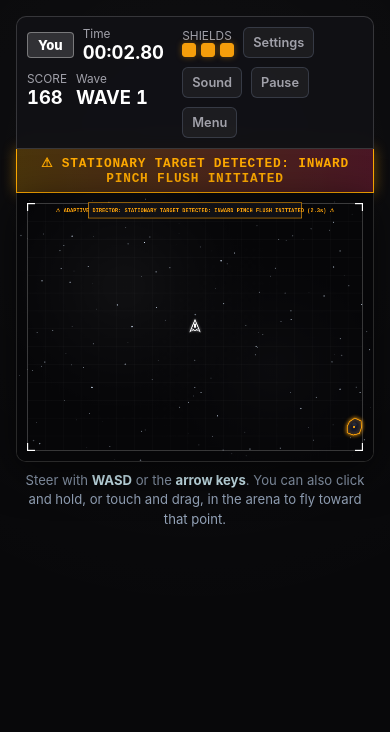
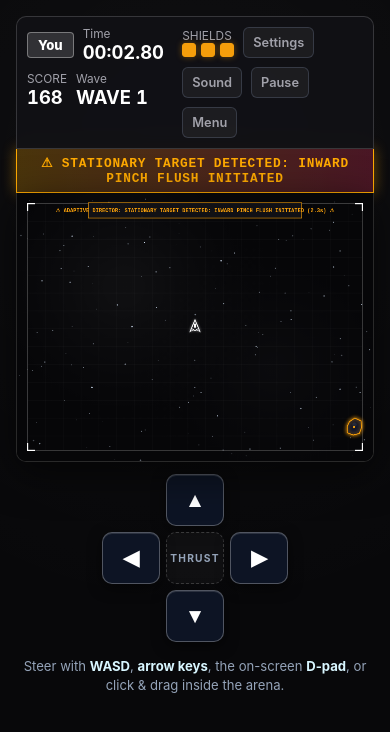
Before and after one commit to DevSolanki-works/Voidrun, a website with bundled scripts: page index.html in a window 390 px wide. Both pictures are taken after a click on the button "Start: Play the game". Built offline with nearby package versions, Linux system fonts and the light colour scheme.

Commit message:
add mobile touch D-Pad controls and update arena control instructions

```diff
--- a/css/style.css
+++ b/css/style.css
@@ -366,6 +366,92 @@ body {
 
 .arena-control-help strong { color: #d8f6ff; }
 
+/* On-Screen Mobile Touch D-Pad */
+.mobile-controls-pad {
+  display: flex;
+  flex-direction: column;
+  align-items: center;
+  justify-content: center;
+  gap: 6px;
+  margin: 12px auto 6px;
+  user-select: none;
+  -webkit-user-select: none;
+  touch-action: none;
+}
+
+.dpad-row {
+  display: flex;
+  align-items: center;
+  justify-content: center;
+  gap: 6px;
+}
+
+.dpad-btn {
+  width: 58px;
+  height: 52px;
+  border-radius: 10px;
+  background: rgba(15, 23, 42, 0.85);
+  border: 1.5px solid rgba(255, 255, 255, 0.28);
+  color: #ffffff;
+  font-size: 1.3rem;
+  font-weight: 700;
+  display: flex;
+  align-items: center;
+  justify-content: center;
+  cursor: pointer;
+  box-shadow: 0 4px 14px rgba(0, 0, 0, 0.55), inset 0 1px 0 rgba(255, 255, 255, 0.12);
+  transition: transform 0.06s ease-out, background 0.06s ease-out, border-color 0.06s ease-out;
+  touch-action: manipulation;
+  -webkit-tap-highlight-color: transparent;
+  outline: none;
+}
+
+.dpad-btn:hover {
+  background: rgba(30, 41, 59, 0.95);
+  border-color: rgba(255, 255, 255, 0.5);
+}
+
+.dpad-btn:active,
+.dpad-btn.active {
+  background: rgba(255, 255, 255, 0.28);
+  border-color: #ffffff;
+  color: #ffffff;
+  transform: scale(0.93);
+  box-shadow: 0 0 16px rgba(255, 255, 255, 0.45), inset 0 2px 4px rgba(0, 0, 0, 0.5);
+}
+
+.dpad-center-hub {
+  width: 58px;
+  height: 52px;
+  border-radius: 10px;
+  background: rgba(255, 255, 255, 0.03);
+  border: 1px dashed rgba(255, 255, 255, 0.18);
+  display: flex;
+  align-items: center;
+  justify-content: center;
+  font-size: 0.64rem;
+  letter-spacing: 0.12em;
+  color: #94a3b8;
+  font-weight: 700;
+}
+
+@media (min-width: 861px) and (hover: hover) and (pointer: fine) {
+  .mobile-controls-pad {
+    opacity: 0.85;
+    margin-top: 10px;
+  }
+  .dpad-btn {
+    width: 50px;
+    height: 44px;
+    font-size: 1.15rem;
+  }
+  .dpad-center-hub {
+    width: 50px;
+    height: 44px;
+    font-size: 0.58rem;
+  }
+}
+
 /* ==========================================================================
    Modals & Overlays
    ========================================================================== */
--- a/index.html
+++ b/index.html
@@ -183,7 +183,23 @@
       <div class="canvas-container">
         <canvas id="game-canvas" width="800" height="600"></canvas>
       </div>
-      <p class="arena-control-help">Steer with <strong>WASD</strong> or the <strong>arrow keys</strong>. You can also click and hold, or touch and drag, in the arena to fly toward that point.</p>
+
+      <!-- On-Screen Touch Controls (Multi-touch enabled D-Pad for mobile & touchscreens) -->
+      <div id="mobile-controls" class="mobile-controls-pad">
+        <div class="dpad-row">
+          <button type="button" class="dpad-btn dpad-up" data-dir="up" aria-label="Thrust Up">▲</button>
+        </div>
+        <div class="dpad-row dpad-mid-row">
+          <button type="button" class="dpad-btn dpad-left" data-dir="left" aria-label="Thrust Left">◀</button>
+          <div class="dpad-center-hub">THRUST</div>
+          <button type="button" class="dpad-btn dpad-right" data-dir="right" aria-label="Thrust Right">▶</button>
+        </div>
+        <div class="dpad-row">
+          <button type="button" class="dpad-btn dpad-down" data-dir="down" aria-label="Thrust Down">▼</button>
+        </div>
+      </div>
+
+      <p class="arena-control-help">Steer with <strong>WASD</strong>, <strong>arrow keys</strong>, the on-screen <strong>D-pad</strong>, or click &amp; drag inside the arena.</p>
 
       <!-- AI Insight Telemetry & Decision Panel (Visible in AI Insight Mode) -->
       <div id="ai-insight-panel" class="ai-insight-panel" style="display: none;">
@@ -407,6 +423,19 @@
               <span class="elim-title">ELIMINATED</span>
               <span id="elim-human-time" class="elim-stat">Survived: 0.0s</span>
               <button id="btn-chal-skip-results" class="hud-btn" style="margin-top: 10px; font-size: 0.75rem;">End Match & Compare</button>
+            </div>
+          </div>
+          <div id="chal-mobile-controls" class="mobile-controls-pad" style="margin: 8px auto 0;">
+            <div class="dpad-row">
+              <button type="button" class="dpad-btn dpad-up" data-dir="up" aria-label="Thrust Up">▲</button>
+            </div>
+            <div class="dpad-row dpad-mid-row">
+              <button type="button" class="dpad-btn dpad-left" data-dir="left" aria-label="Thrust Left">◀</button>
+              <div class="dpad-center-hub">YOU</div>
+              <button type="button" class="dpad-btn dpad-right" data-dir="right" aria-label="Thrust Right">▶</button>
+            </div>
+            <div class="dpad-row">
+              <button type="button" class="dpad-btn dpad-down" data-dir="down" aria-label="Thrust Down">▼</button>
             </div>
           </div>
         </div>
--- a/js/main.js
+++ b/js/main.js
@@ -59,6 +59,9 @@ class App {
       right: false
     };
     this.pointerTarget = null;
+    this.pointerActive = false;
+    this.challengePointerTarget = null;
+    this.challengePointerActive = false;
 
     this.isPaused = false;
     this.animationFrameId = null;
```
